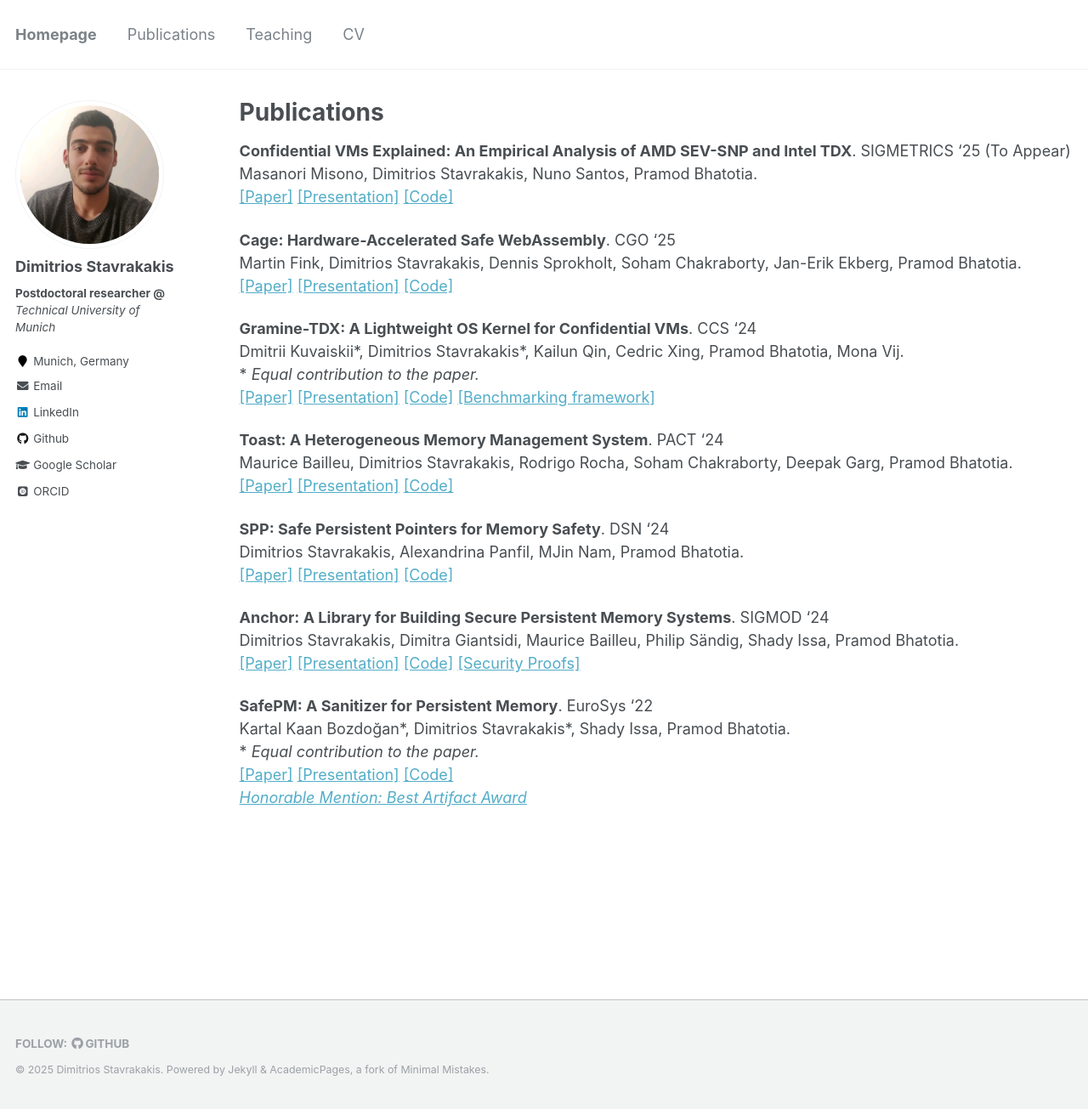
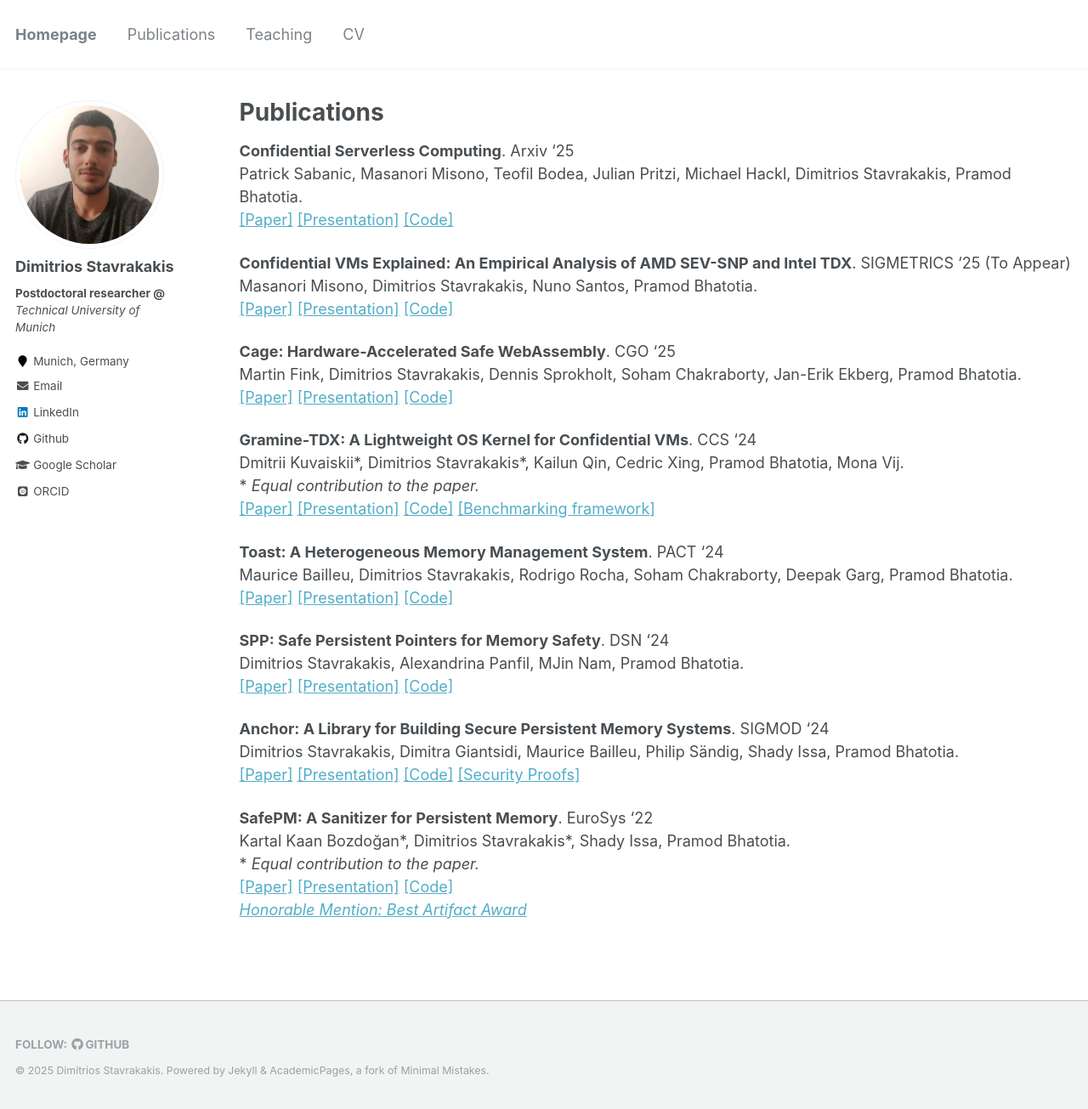
Before and after one commit to dimstav23/dimstav23.github.io, a Jekyll site: the page built from _pages/publications.md, in a window 1280 px wide and 1305 px high. Shown: the whole window at 85% size. Built offline with Jekyll 4.4.1, drawn with Linux system fonts in a browser that asks for light colours; some web fonts are replaced.

Commit message:
update cv, pubs and teaching
Signed-off-by: dimstav23 <dimstav23@gmail.com>

```diff
--- a/_pages/publications.md
+++ b/_pages/publications.md
@@ -14,6 +14,10 @@ author_profile: true
 {% for post in site.publications reversed %}
   {% include archive-single.html %}
 {% endfor %} -->
+
+__Confidential Serverless Computing__. Arxiv '25 \
+Patrick Sabanic, Masanori Misono, Teofil Bodea, Julian Pritzi, Michael Hackl, Dimitrios Stavrakakis, Pramod Bhatotia. \
+[[Paper]](https://arxiv.org/pdf/2504.21518) [[Presentation]](https://dimstav23.github.io/publications) [[Code]](https://dimstav23.github.io/publications)
 
 __Confidential VMs Explained: An Empirical Analysis of AMD SEV-SNP and Intel TDX__. SIGMETRICS '25 (To Appear) \
 Masanori Misono, Dimitrios Stavrakakis, Nuno Santos, Pramod Bhatotia. \
```
Also changed, not shown: _pages/cv.md (+4 -0 lines), _pages/teaching.md (+7 -0 lines).
